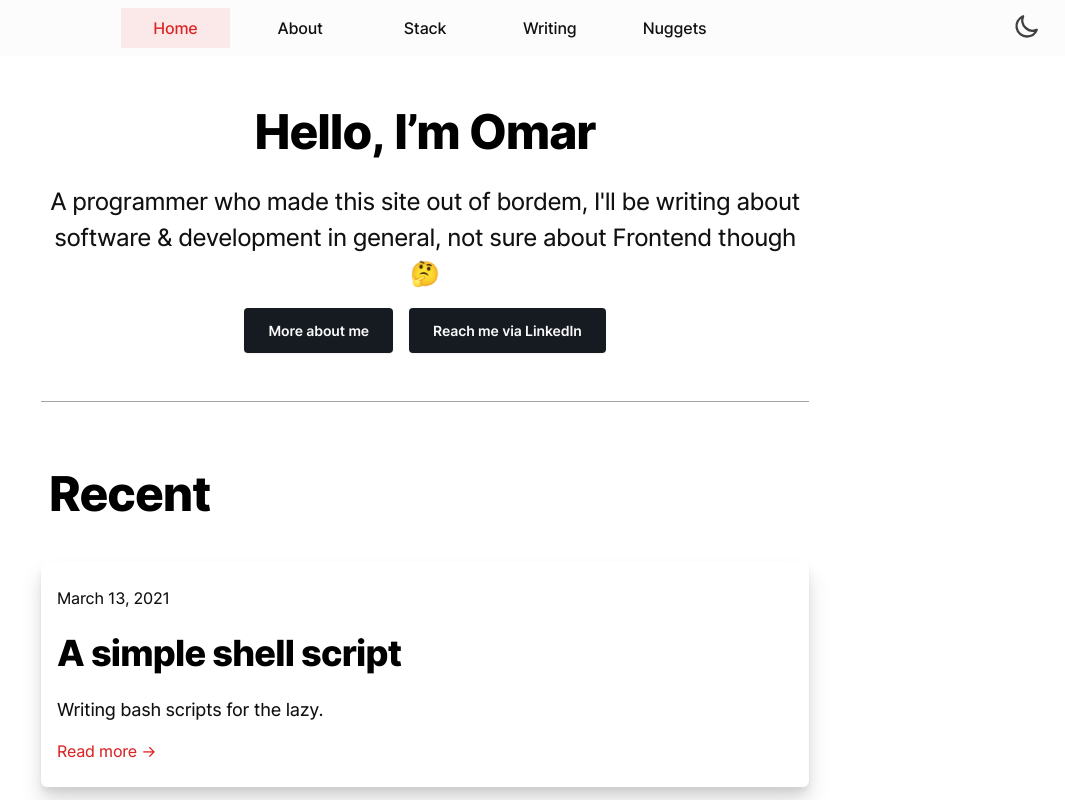
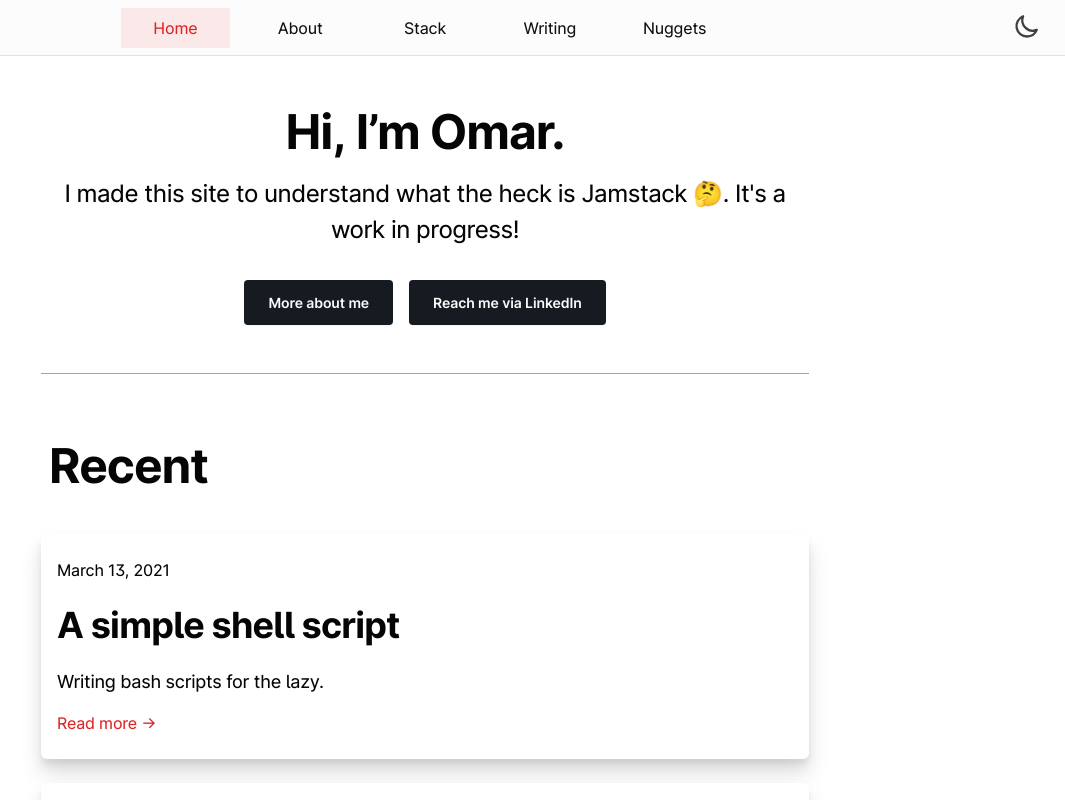
Before and after one commit to omaralsoudanii/mkreg.dev, a Next.js app: page / in a window 1280 px wide. Shown: the top 800 px of the page, without its empty margins (215-1280 px from the left). Built offline with nearby package versions, Linux system fonts and the light colour scheme; what @tailwindcss/typography would draw is missing.

Commit message:
style tweaks

```diff
--- a/src/components/Footer/index.tsx
+++ b/src/components/Footer/index.tsx
@@ -7,7 +7,7 @@ export function Footer() {
     <CenteredColumn>
       <div className="px-4 mt-4 lg:px-0">
         <div className=" hr-stroke" />
-        <div className="grid grid-cols-1 gap-4 p-6 py-16 sm:grid-cols-3 bg-white dark:bg-black">
+        <div className="grid grid-cols-1 gap-4 p-6 py-12 bg-white sm:grid-cols-3 dark:bg-black">
           <div className="flex flex-col space-y-4 text-center">
             <a
               href={Environment.social.github}
--- a/src/components/Header/index.tsx
+++ b/src/components/Header/index.tsx
@@ -83,7 +83,7 @@ export default function Header() {
             )}
             <Link href={currentRoute.href}>
               <a className="hdr-sm-title">
-                <p className=" text-primary">{currentRoute.label}</p>
+                <p>{currentRoute.label}</p>
               </a>
             </Link>
             <div
--- a/src/components/Heading/index.tsx
+++ b/src/components/Heading/index.tsx
@@ -1,10 +1,12 @@
 import React from 'react'
 
-export default function Heading({ title, subTitle }) {
-  return (
-    <React.Fragment>
+export default function Heading({ title, subTitle = '' }) {
+  return subTitle ? (
+    <div className="space-y-2">
       <h1 className="text-heading-1">{title}</h1>
       <p className="text-p-1">{subTitle}</p>
-    </React.Fragment>
+    </div>
+  ) : (
+    <h1 className="text-heading-1">{title}</h1>
   )
 }
--- a/src/components/ImageComposed/index.tsx
+++ b/src/components/ImageComposed/index.tsx
@@ -41,6 +41,8 @@ const Image = ({
         display: 'flex',
         flexDirection: 'column',
         alignItems: 'center',
+        marginLeft: '-0.5rem',
+        marginRight: '-0.5rem',
         contentVisibility: 'auto',
       }}
     >
--- a/src/components/Posts/Post/index.tsx
+++ b/src/components/Posts/Post/index.tsx
@@ -14,12 +14,10 @@ export default function PostContainer({ children, frontMatter }) {
   return (
     <Page extraMeta={extraMeta}>
       <CenteredColumn>
-        <div className="flex flex-col py-8">
-          <div className="flex flex-col space-y-4">
+        <div className="flex flex-col py-4">
+          <div className="flex flex-col space-y-2">
             <h1 className="py-2 text-heading-1">{frontMatter.title}</h1>
-            <p className="py-2 text-p-1">{frontMatter.description}</p>
-
-            <p className="px-2 py-4 text-right text-p-3">
+            <p className="px-2 py-2 text-right text-p-3">
               {`${dayjs(new Date(frontMatter.publishedAt)).format(
                 'MMMM DD, YYYY'
               )}`}
--- a/src/pages/index.tsx
+++ b/src/pages/index.tsx
@@ -12,15 +12,12 @@ function Home({ posts }) {
     <Page>
       <CenteredColumn>
         <div className="flex flex-col space-y-12">
-          <div className="flex flex-col space-y-8 sm:items-start">
-            <div className="flex flex-col space-y-4 sm:items-center sm:text-center">
+          <div className="flex flex-col items-start space-y-8 sm:items-center sm:text-center">
             <Heading
-                title="Hello, I’m Omar"
-                subTitle="A programmer who made this site out of bordem, I'll be writing
-                about software & development in general, not sure about Frontend
-                though 🤔"
+              title="Hi, I’m Omar."
+              subTitle="I made this site to understand what the heck is Jamstack 🤔. It's a work in progress!"
             />
-              <div className="flex flex-col space-y-4 sm:space-x-4 sm:flex-row sm:space-y-0">
+            <div className="flex flex-col w-full space-y-4 sm:space-x-4 sm:flex-row sm:w-max sm:space-y-0">
               <Link href="/about">
                 <a className="btn-primary btn-large">More about me</a>
               </Link>
@@ -32,7 +29,6 @@ function Home({ posts }) {
               >
                 Reach me via LinkedIn
               </a>
-              </div>
             </div>
           </div>
           <div className=" hr-stroke" />
--- a/src/pages/mk.tsx
+++ b/src/pages/mk.tsx
@@ -12,19 +12,15 @@ export default function MK() {
   return (
     <Page extraMeta={extraMeta}>
       <CenteredColumn>
-        <div className="flex flex-col space-y-12">
-          <div className="flex flex-col items-center space-y-8">
-            <div className="flex flex-col items-center space-y-4 text-center">
+        <div className="flex flex-col space-y-8">
+          <div className="flex flex-col items-center space-y-8 text-center">
             <Heading title="The Sultan of swing" subTitle="Mark Knopfler" />
-            </div>
-            <div>
             <Image
               src="/static/images/mk.jpg"
               alt="Mark Knopfler"
               width={3000}
               height={2400}
             />
-            </div>
             <div className=" hr-stroke" />
           </div>
           <div className="flex flex-col items-start space-y-4 text-gray-800">
--- a/src/pages/nuggets.tsx
+++ b/src/pages/nuggets.tsx
@@ -6,14 +6,15 @@ function Nuggets() {
   return (
     <Page>
       <CenteredColumn>
-        <div className="flex flex-col space-y-8 items-start">
-          <div className="flex flex-col space-y-4">
-            <Heading
-              title="Nuggets"
-              subTitle="Resources I recommend everyone to read"
-            />
-          </div>
-          <div className=" hr-stroke" />
+        <div className="flex flex-col items-start py-4 space-y-4">
+          <Heading
+            title="Nuggets"
+            subTitle="Resources I recommend everyone to read"
+          />
+          <div className="hr-stroke" />
+        </div>
+        <div className="flex flex-col items-start space-y-4">
+          <p className="text-p-1">Under construction.</p>
         </div>
       </CenteredColumn>
     </Page>
--- a/src/pages/stack.tsx
+++ b/src/pages/stack.tsx
@@ -6,14 +6,15 @@ function Stack() {
   return (
     <Page>
       <CenteredColumn>
-        <div className="flex flex-col items-start space-y-8">
-          <div className="flex flex-col space-y-4">
-            <Heading
-              title="Tech Stack"
-              subTitle="A list of what i know about tech."
-            />
-          </div>
+        <div className="flex flex-col items-start py-4 space-y-4">
+          <Heading
+            title="Tech Stack"
+            subTitle="A list of what i know about tech."
+          />
           <div className=" hr-stroke" />
+        </div>
+        <div className="flex flex-col items-start space-y-4">
+          <p className="text-p-1">Under construction.</p>
         </div>
       </CenteredColumn>
     </Page>
--- a/src/pages/writing/index.tsx
+++ b/src/pages/writing/index.tsx
@@ -23,12 +23,10 @@ export default function Writing({ posts }) {
     <Page extraMeta={extraMeta}>
       <CenteredColumn>
         <div className="flex flex-col items-start space-y-8">
-          <div className="flex flex-col space-y-4">
-            <Heading
-              title="Writing"
-              subTitle="Writing about programming, software & Vim vs Emacs."
-            />
-          </div>
+          <Heading
+            title="Writing"
+            subTitle="Writing about programming, software & Vim vs Emacs."
+          />
           <div className=" hr-stroke" />
           <PostsList href="writing" posts={posts} />
         </div>
--- a/src/styles/custom.css
+++ b/src/styles/custom.css
@@ -217,17 +217,18 @@ body {
   -ms-font-variant-ligatures: contextual common-ligatures;
   -moz-font-variant-ligatures: contextual common-ligatures;
   -o-font-variant-ligatures: contextual common-ligatures;
-  font-feature-settings: 'kern' 1, 'liga' 1, 'calt' 1;
+  font-feature-settings: 'ss01' 1, 'rlig' 1, 'cv05' 1, 'kern' 1, 'liga' 1,
+    'calt' 1, 'case' 1;
 }
 
 ul,
 ol,
 li {
-  @apply text-gray-900 dark:text-gray-50;
+  @apply text-gray-950 dark:text-gray-100;
 }
 
 a {
-  @apply font-medium;
+  @apply font-semiNormal;
 }
 
 p {
@@ -259,9 +260,9 @@ h1 {
 }
 
 .hdr-backdrop {
-  @apply absolute top-0 left-0 w-full h-full bg-gray-50 bg-opacity-60 dark:bg-opacity-60 dark:bg-gray-950;
+  @apply absolute top-0 left-0 w-full h-full bg-gray-50 bg-opacity-60 dark:bg-opacity-60 dark:bg-gray-1000;
   z-index: -1;
-  transition: box-shadow 0.1s ease 0s, background-color 0.1s ease 0s;
+  box-shadow: inset 0 -1px 0 0 rgb(0 0 0 / 10%);
   backdrop-filter: saturate(180%) blur(5px);
 }
 
@@ -325,39 +326,39 @@ h1 {
 }
 
 .p-small {
-  @apply text-base text-gray-950 dark:text-white;
+  @apply text-base text-gray-1000 dark:text-gray-50;
 }
 
 .text-p-1 {
-  @apply text-xl sm:text-2xl font-semiNormal text-gray-950 dark:text-white;
+  @apply text-xl sm:text-2xl font-semiNormal text-gray-1000 dark:text-gray-50;
 }
 
 .text-p-2 {
-  @apply text-lg sm:text-xl font-semiNormal text-gray-950 dark:text-white;
+  @apply text-lg sm:text-xl font-semiNormal text-gray-1000 dark:text-gray-50;
 }
 
 .text-p-3 {
-  @apply text-base sm:text-lg font-semiNormal text-gray-950 dark:text-white;
+  @apply text-base sm:text-lg font-semiNormal text-gray-1000 dark:text-gray-50;
 }
 
 .text-heading-1 {
-  @apply text-4xl font-extrabold text-black sm:text-5xl dark:text-white;
+  @apply text-4xl font-bold text-gray-1000 dark:text-gray-50 sm:text-5xl;
 }
 
 .text-heading-2 {
-  @apply text-3xl font-extrabold text-black sm:text-4xl dark:text-white;
+  @apply text-3xl font-bold text-gray-1000 dark:text-gray-50 sm:text-4xl;
 }
 
 .text-heading-3 {
-  @apply text-2xl font-extrabold text-black sm:text-3xl dark:text-white;
+  @apply text-2xl font-bold text-gray-1000 dark:text-gray-50 sm:text-3xl;
 }
 
 .black-link {
-  @apply inline-block font-medium transition-all text-gray-950 sm:text-lg dark:text-gray-100 hover:underline;
+  @apply inline-block font-medium transition-all text-gray-1000 sm:text-lg dark:text-gray-50 hover:underline;
 }
 
 .nav-link {
-  @apply text-sm font-medium text-gray-950 sm:text-base dark:text-gray-100 sm:py-2 sm:px-0 sm:text-center hover:text-red-600 dark:hover:text-red-400 dark:hover:bg-opacity-10 hover:bg-red-500 hover:bg-opacity-10;
+  @apply text-base font-semiNormal text-gray-950 dark:text-gray-100 sm:py-2 sm:px-0 sm:text-center hover:text-red-600 dark:hover:text-red-400 dark:hover:bg-opacity-10 hover:bg-red-500 hover:bg-opacity-10;
 }
 
 .nav-link.active {
```
Also changed, not shown: src/pages/about.tsx (+15 -25 lines). Lines whose indentation alone changed are shown as unchanged.
